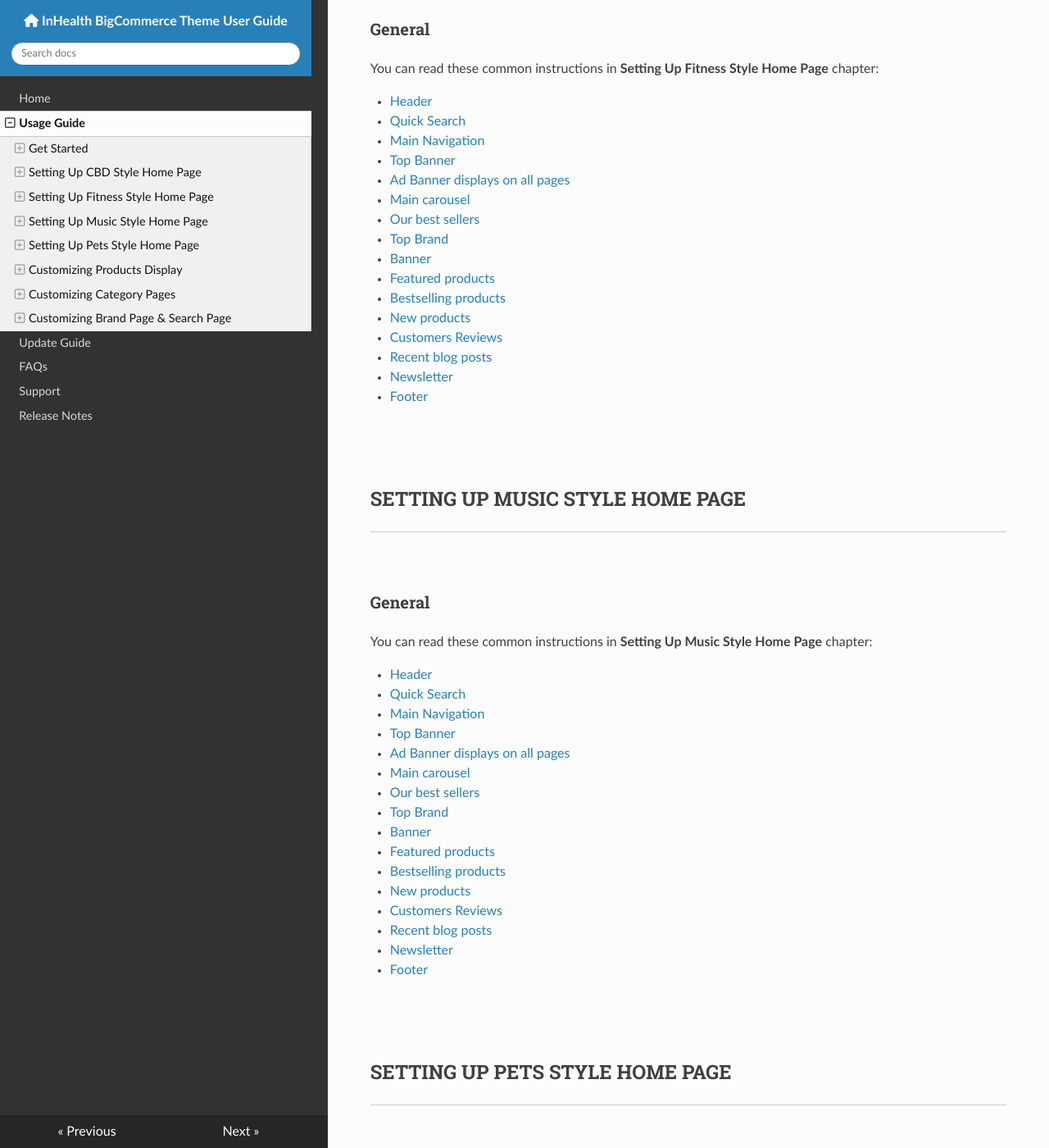
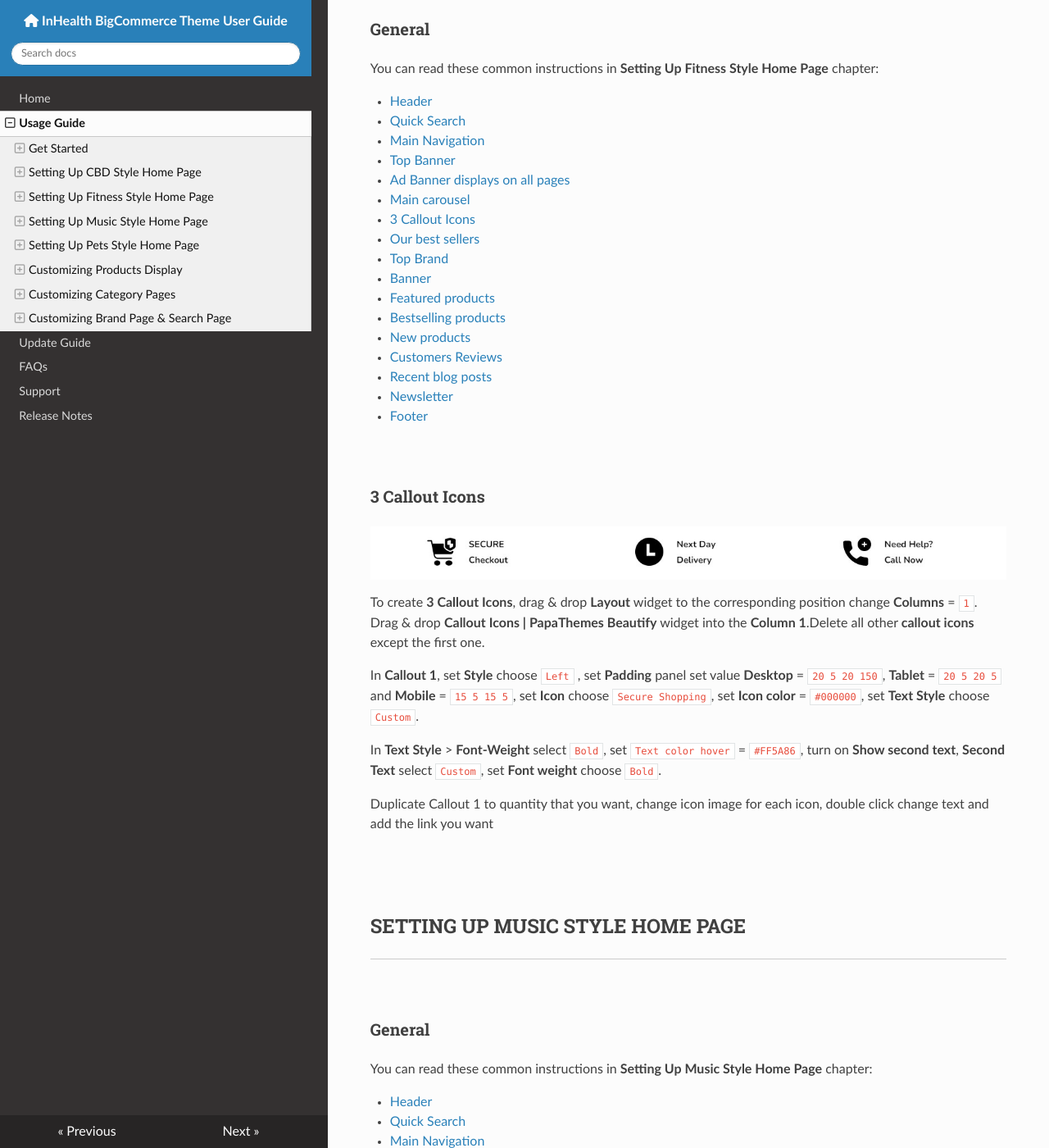
Before and after one commit to allcommerce/bc-inhealth-docs, an MkDocs documentation site: the page built from docs/usage.md, in a window 1280 px wide and 1400 px high, scrolled down 16911 px. Shown: the whole window at 82% size. Built offline with MkDocs 1.6.1, drawn with Linux system fonts in a browser that asks for light colours; nearby versions of some CDN libraries; some of the changed text lies outside the part shown.

Commit message:
add 3 callout icon remove recent blog Pets

```diff
--- a/docs/usage.md
+++ b/docs/usage.md
@@ -296,6 +296,8 @@
 
 - [Main carousel](#main-carousel)
 
+- [3 Callout Icons](#3-callout-icons)
+
 - [Our best sellers](#our-best-sellers)
 
 - [Top Brand](#top-brand)
@@ -315,9 +317,17 @@
 - [Newsletter](#newsletter)
 
 - [Footer](#footer)
+### 3 Callout Icons
 
+![3-callout-icons](img/3-call-out.jpg)
 
+To create **3 Callout Icons**, drag & drop **Layout** widget to the corresponding position change **Columns** = `1`. Drag & drop **Callout Icons | PapaThemes Beautify** widget into the **Column 1**.Delete all other **callout icons** except the first one.
 
+In **Callout 1**, set **Style** choose `Left` , set **Padding** panel set value **Desktop** = `20 5 20 150`, **Tablet** = `20 5 20 5` and **Mobile** = `15 5 15 5`, set **Icon** choose `Secure Shopping`, set **Icon color** = `#000000`, set **Text Style** choose `Custom`.
+
+In **Text Style** > **Font-Weight** select `Bold`, set `Text color hover` = `#FF5A86`, turn on **Show second text**, **Second Text** select `Custom`, set **Font weight** choose `Bold`.
+
+Duplicate Callout 1 to quantity that you want, change icon image for each icon, double click change text and add the link you want
 ## Setting Up Music Style Home Page
 
 ### General
@@ -335,6 +345,8 @@
 - [Ad Banner displays on all pages](#ad-banner-displays-on-all-pages)
 
 - [Main carousel](#main-carousel)
+
+- [3 Callout Icons](#3-callout-icons)
 
 - [Our best sellers](#our-best-sellers)
 
@@ -373,6 +385,8 @@
 
 - [Main carousel](#main-carousel)
 
+- [3 Callout Icons](#3-callout-icons)
+
 - [Our best sellers](#our-best-sellers)
 
 - [Top Brand](#top-brand)
@@ -387,19 +401,9 @@
 
 - [Customers Reviews](#customers-reviews)
 
-- [Recent blog posts](#recent-blog-posts)
-
 - [Newsletter](#newsletter)
 
 - [Footer](#footer)
-
-### Recent blog
-
-![Recent blog](img/recent-blog.jpg)
-
-In **Page Builder** > **Theme Styles** > **Home Page** > **Recent Blog** find **Number of posts**, select `2` to change display **Recent blog**.
-
-
 ## Customizing Products Display
 
 ### Product Card
```
Also changed, not shown: docs/img/3-call-out.jpg (added), docs/img/call-out.jpg (added).
